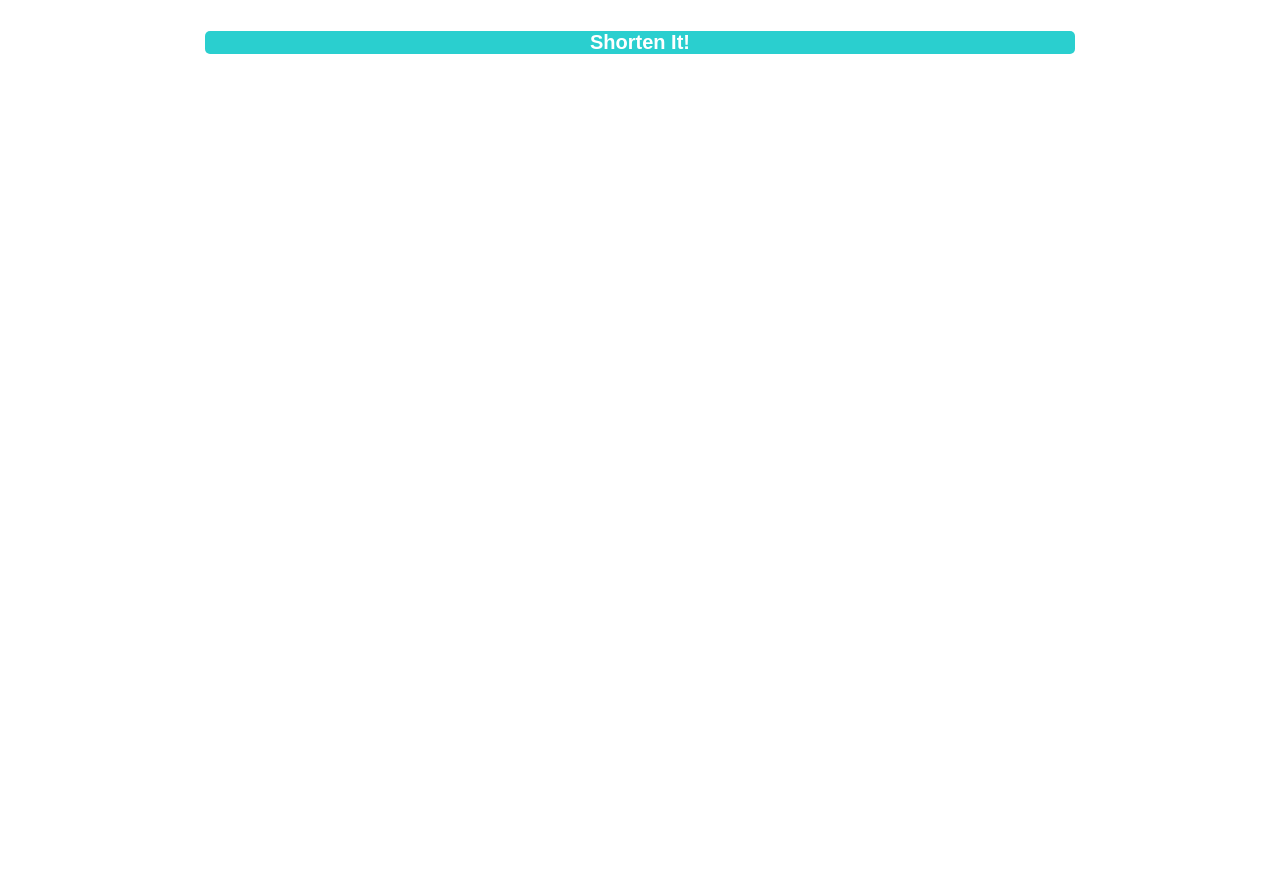
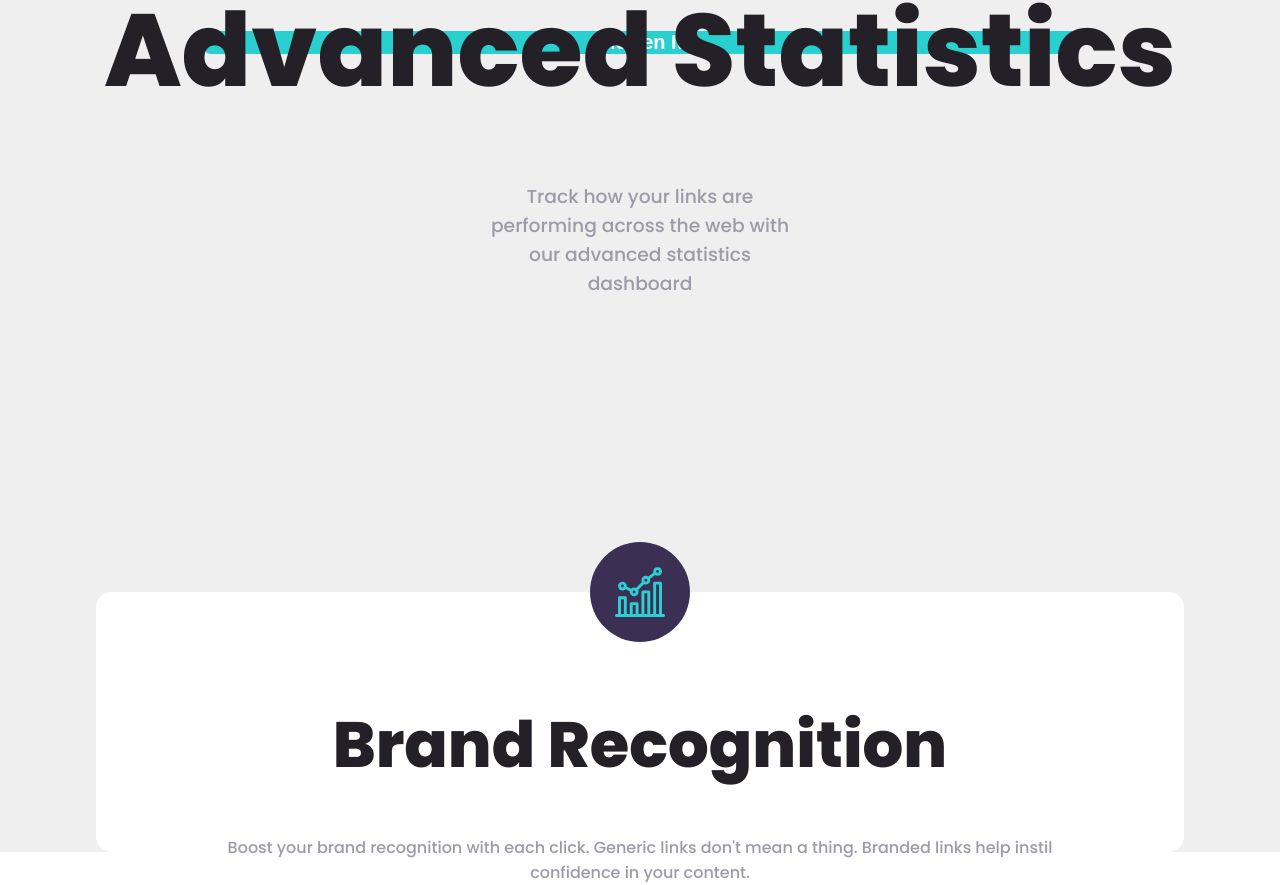
Before and after one commit to darianhang/url-shortener, a React (Create React App) app: page / in a window 1280 px wide. Shown: the part 2675-3560 px from the top of the page. Before the commit the page ends 2729 px from the top, so only its background shows below. Built offline with nearby package versions, Linux system fonts and the light colour scheme.

Commit message:
Added card components

```diff
--- a/src/App.js
+++ b/src/App.js
@@ -3,6 +3,7 @@ import NavBar from './components/nav-bar';
 import Hero from './components/hero';
 import Shortener from './components/shortener';
 import LinkCard from './components/link-card';
+import InfoBody from './components/info-body';
 import React from 'react';
 
 const Wrapper = styled.div`
@@ -27,10 +28,12 @@ function App() {
         {shortLinks.map((x) => {
           return (
             <LinkCard
-              shortLink={x}
+              ogLink={x.longLink}
+              shortLink={x.shortLink}
             />
           )
         })}
+        <InfoBody />
       </Wrapper>
     </div>
   );
--- /dev/null
+++ b/src/components/card.js
@@ -0,0 +1,66 @@
+import styled from 'styled-components';
+
+const Wrapper = styled.div`
+    position: relative;
+    background-color: #FFFFFF;
+    display: flex;
+    flex-direction: column;
+    justify-content: center ;
+    width: 85%;
+    height: 260px;
+    padding: 5%;
+    border-radius: 15px;
+    margin-top: 15%;
+`
+
+const Header = styled.h2`
+    text-align: center;
+    font-weight: 800;
+    line-height: 130%;
+    font-size: 5vw;
+    color: hsl(260, 8%, 14%);
+    margin-top: 15%;
+`
+
+const SubHeader = styled.h3`
+    font-size: 1em;
+    text-align: center;
+    font-weight: 500;
+    width: 95%;
+    margin: 5% auto 0 auto;
+    color: hsl(257, 7%, 63%)
+`
+
+const BadgeWrapper = styled.div`
+    display: flex;
+    flex-direction: column;
+    justify-content: center;
+    position:absolute;
+    left:0;
+    right:0;
+    top: -50px;
+    margin-left:auto;
+    margin-right:auto;
+    width: 100px;
+    height: 100px;
+    background-color: hsl(257, 27%, 26%);
+    border-radius: 50%;
+    margin: auto;
+`
+
+const Badge = styled.img`
+    width: 50%;
+    margin: auto;
+`
+
+export default function Card(props) {
+    return (
+        <Wrapper>
+                <BadgeWrapper>
+                    <Badge src={props.badge}></Badge>
+                </BadgeWrapper>
+            <Header>{props.header}</Header>
+            <SubHeader>{props.footer}</SubHeader>
+        </Wrapper>
+    )
+}
--- a/src/components/hero.js
+++ b/src/components/hero.js
@@ -13,8 +13,8 @@ const HeroWrapper = styled.div`
 `
 
 const HeroImg = styled.img`
- width: 150%;
- padding: 10%;
+    width: 150%;
+    padding: 10%;
 `
 
 const HeroTitle = styled.h1`
--- /dev/null
+++ b/src/components/info-body.js
@@ -0,0 +1,40 @@
+import styled from 'styled-components';
+import Card from './card';
+import badgeOne from "../images/icon-brand-recognition.svg"
+
+const Wrapper = styled.div`
+    display: flex;
+    flex-direction: column;
+    align-items: center;
+    margin-top: 80px;
+`
+
+const Header = styled.h2`
+    text-align: center;
+    font-weight: 800;
+    line-height: 130%;
+    font-size: 8vw;
+    color: hsl(260, 8%, 14%);
+`
+
+const SubHeader = styled.h3`
+    text-align: center;
+    font-weight: 500;
+    width: 320px;
+    margin: 5% auto 8% auto;
+    color: hsl(257, 7%, 63%)
+`
+
+export default function InfoBody() {
+    return (
+        <Wrapper>
+            <Header>Advanced Statistics</Header>
+            <SubHeader>Track how your links are performing across the web with our advanced statistics dashboard</SubHeader>
+            <Card
+                badge={badgeOne}
+                header="Brand Recognition"
+                footer="Boost your brand recognition with each click. Generic links don't mean a thing. Branded links help instil confidence in your content."
+            />
+        </Wrapper>
+    )
+}
--- a/src/components/link-card.js
+++ b/src/components/link-card.js
@@ -6,17 +6,68 @@ const Wrapper = styled.div`
     display: flex;
     flex-direction: column;
     width: 85%;
-height: 200px;
+    height: 150px;
     margin: 5% auto 5% auto;
     border-radius: 12px;
     background-color: #FFFFFF;
 `
 
+const LinkWrapper = styled.div`
+    display: flex;
+    flex-direction: column;
+    justify-content: center;
+    width: 100%;
+    height: 80px;
+    margin: 0 auto 0 auto;
+    border-radius: 12px 12px 0 0;
+    border-bottom: 1px solid #808080;
+`
+
+const ShortLinkWrapper = styled.div`
+    display: flex;
+    flex-direction: column;
+    justify-content: center;
+    width: 100%;
+    height: 100%;
+    margin: 0 auto 0 auto;
+`
+
+const OgLink = styled.div`
+    margin-left: 5%;
+    font-weight: 600;
+    color: hsl(260, 8%, 14%);
+    font-size: 16px;
+`
+
+const ShortLink = styled.div`
+    margin-left: 5%;
+    font-weight: 500;
+    color: hsl(180, 66%, 49%);
+    font-size: 16px;
+`
+
+const CopyBtn = styled.button`
+    border: none;
+    border-radius: 5px;
+    width: 90%;
+    height: 35px;
+    margin: 3% auto 0 auto;
+    background-color: hsl(180, 66%, 49%);
+    color: #FFFFFF;
+    font-size: 20px;
+    font-weight: 600;
+`
+
 export default function LinkCard(props) {
     return (
         <Wrapper>
-            <div>Hello</div>
-            <h1>{props.shortLink}</h1>
+            <LinkWrapper>
+                <OgLink>{props.ogLink}</OgLink>
+            </LinkWrapper>
+            <ShortLinkWrapper>
+                <ShortLink>{props.shortLink}</ShortLink>
+                <CopyBtn>Copy</CopyBtn>
+            </ShortLinkWrapper>
         </Wrapper>
     )
 }
--- a/src/components/shortener.js
+++ b/src/components/shortener.js
@@ -65,7 +65,7 @@ export default function Shortener(props) {
         if (validURL(link)) {
             fetch(`https://api.shrtco.de/v2/shorten?url=${link}`)
             .then((response) => response.json())
-            .then((data) => props.setShort((current) => [...current, data.result.short_link]));
+            .then((data) => props.setShort((current) => [...current, {shortLink: data.result.short_link, longLink: link}]));
         }
         else {
             console.log("Please enter a valid URL")
```
Lines whose indentation alone changed are shown as unchanged.
